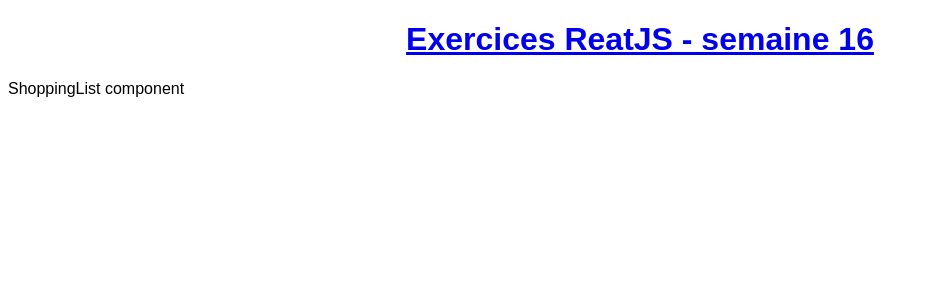
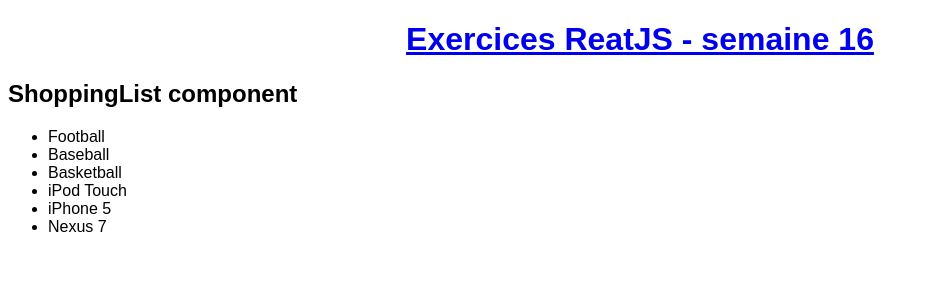
Before and after one commit to stephane71/Small-react-apps, a React (Create React App) app: page /shopping-list in a window 1280 px wide. Shown: the top 300 px of the page, without its empty margins (0-928 px from the left). Built offline with nearby package versions, Linux system fonts and the light colour scheme.

Commit message:
ShoppingList | render articles

```diff
--- a/src/ShoppingList.js
+++ b/src/ShoppingList.js
@@ -23,7 +23,16 @@ const articles = [
 
 class ShoppingList extends React.Component {
   render() {
-    return "ShoppingList component";
+    return (
+      <div>
+        <h2>ShoppingList component</h2>
+        <ul>
+          {articles.map((article) => (
+            <li>{article.name}</li>
+          ))}
+        </ul>
+      </div>
+    );
   }
 }
 
```
